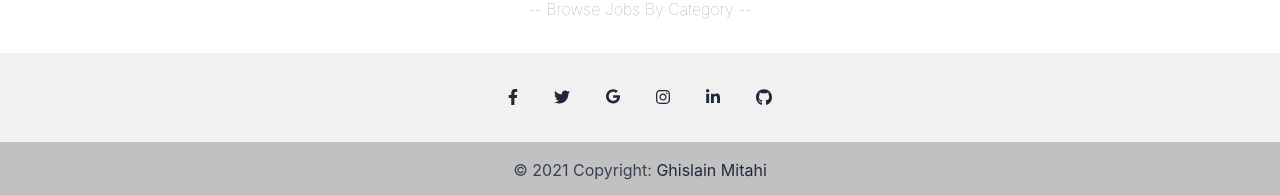
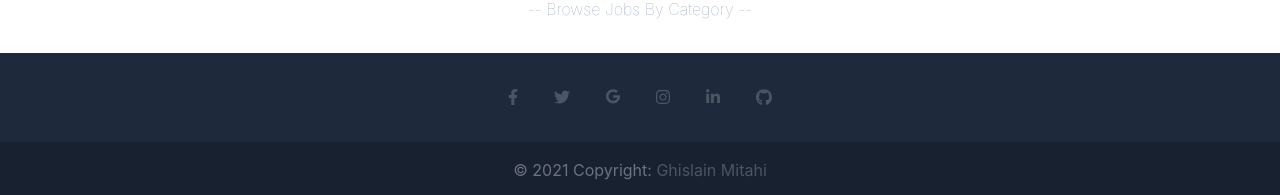
Before and after one commit to GhislainMitahi/saller_cupsone, a React (Create React App) app: page / in a window 1280 px wide. Shown: the part 703-898 px from the top of the page. Built offline with nearby package versions, Linux system fonts and the light colour scheme; no server answers; what tw-elements would draw is missing.

Commit message:
fix color

```diff
--- a/src/components/Footer.js
+++ b/src/components/Footer.js
@@ -1,10 +1,10 @@
 import React from 'react';
 
 const Footer = () => (
-  <footer className="text-center text-white" style={{ backgroundColor: '#f1f1f1' }}>
+  <footer className="text-center text-white" style={{ backgroundColor: '#1e293b' }}>
     <div className="container pt-9">
       <div className="flex justify-center mb-9">
-        <a href="#!" className="mr-9 text-gray-800">
+        <a href="#!" className="mr-9 text-gray-600">
           <svg
             aria-hidden="true"
             focusable="false"
@@ -21,7 +21,7 @@ const Footer = () => (
             />
           </svg>
         </a>
-        <a href="#!" className="mr-9 text-gray-800">
+        <a href="#!" className="mr-9 text-gray-600">
           <svg
             aria-hidden="true"
             focusable="false"
@@ -38,7 +38,7 @@ const Footer = () => (
             />
           </svg>
         </a>
-        <a href="#!" className="mr-9 text-gray-800">
+        <a href="#!" className="mr-9 text-gray-600">
           <svg
             aria-hidden="true"
             focusable="false"
@@ -55,7 +55,7 @@ const Footer = () => (
             />
           </svg>
         </a>
-        <a href="#!" className="mr-9 text-gray-800">
+        <a href="#!" className="mr-9 text-gray-600">
           <svg
             aria-hidden="true"
             focusable="false"
@@ -72,7 +72,7 @@ const Footer = () => (
             />
           </svg>
         </a>
-        <a href="#!" className="mr-9 text-gray-800">
+        <a href="#!" className="mr-9 text-gray-600">
           <svg
             aria-hidden="true"
             focusable="false"
@@ -89,7 +89,7 @@ const Footer = () => (
             />
           </svg>
         </a>
-        <a href="#!" className="text-gray-800">
+        <a href="#!" className="text-gray-600">
           <svg
             aria-hidden="true"
             focusable="false"
@@ -110,12 +110,12 @@ const Footer = () => (
     </div>
 
     <div
-      className="text-center text-gray-700 p-4"
+      className="text-center text-gray-500 p-4"
       style={{ backgroundColor: 'rgba(0, 0, 0, 0.2)' }}
     >
       © 2021 Copyright:
       { ' ' }
-      <a className="text-gray-800" href="https://github.com/GhislainMitahi/">
+      <a className="text-gray-600" href="https://github.com/GhislainMitahi/">
         Ghislain Mitahi
       </a>
     </div>
```
